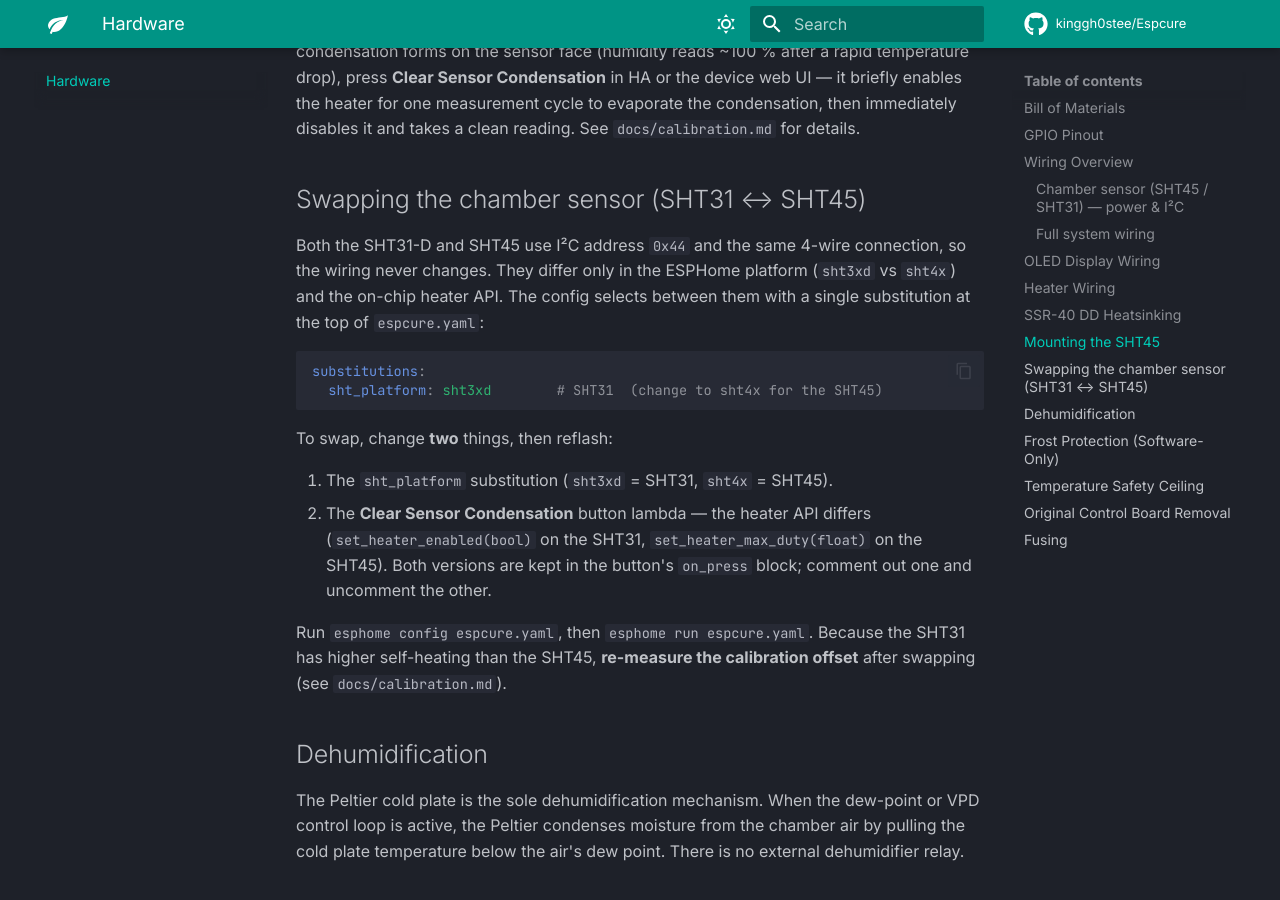
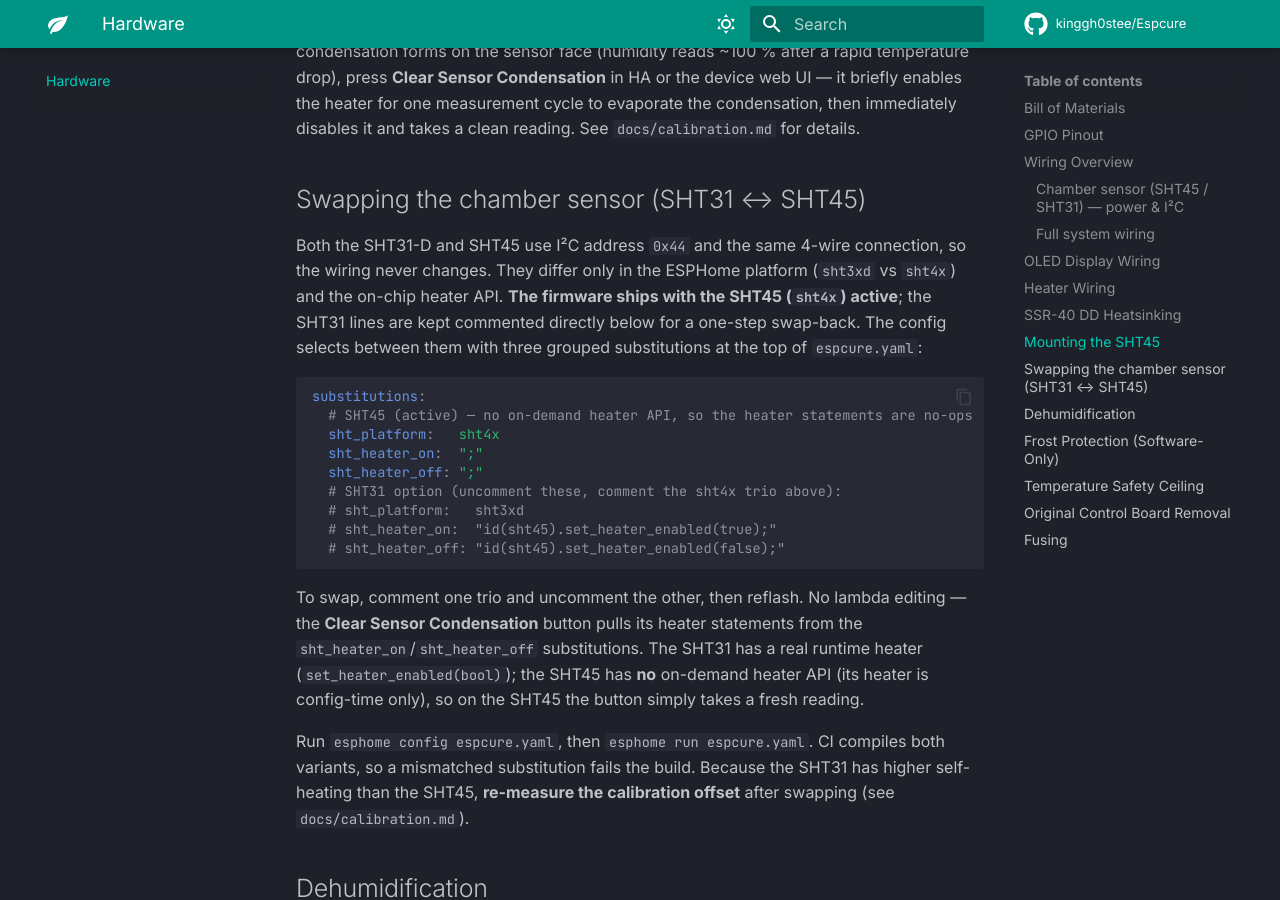
Before and after one commit to kinggh0stee/Espcure, an MkDocs documentation site: the page built from docs/hardware.md, in a window 1280 px wide and 900 px high, scrolled down 6720 px. Built offline with MkDocs 1.6.1 and Material for MkDocs 9.7.7, drawn with Linux system fonts in a browser that asks for light colours; comment, search, counter and statistics services are not loaded.

Commit message:
feat(sensor): default to SHT45 (sht4x), bump fw_version to 1.3.0
Switch the active chamber sensor to the SHT45 (sht4x) with no-op heater
substitutions (the sht4x platform has no on-demand heater API). Keep the
SHT31 (sht3xd) as a supported option, commented inline directly below the
active lines for a one-step swap-back. Bump fw_version 1.2.0 -> 1.3.0.

Also correct stale docs that described a non-existent SHT45 runtime heater
method (set_heater_max_duty) and the old lambda-comment swap mechanism —
the swap is substitution-based and the SHT45 has no runtime heater API.

Co-Authored-By: Claude Opus 4.8 <noreply@anthropic.com>
Claude-Session: https://claude.ai/code/session_01Gj1s5bqcQ3JQvevnXJtJMP

````diff
--- a/docs/hardware.md
+++ b/docs/hardware.md
@@ -134,19 +134,23 @@ The SHT45 on-chip heater is **off during normal operation** (`heater_max_duty: 0
 
 ## Swapping the chamber sensor (SHT31 ↔ SHT45)
 
-Both the SHT31-D and SHT45 use I²C address `0x44` and the same 4-wire connection, so the wiring never changes. They differ only in the ESPHome platform (`sht3xd` vs `sht4x`) and the on-chip heater API. The config selects between them with a single substitution at the top of `espcure.yaml`:
+Both the SHT31-D and SHT45 use I²C address `0x44` and the same 4-wire connection, so the wiring never changes. They differ only in the ESPHome platform (`sht3xd` vs `sht4x`) and the on-chip heater API. **The firmware ships with the SHT45 (`sht4x`) active**; the SHT31 lines are kept commented directly below for a one-step swap-back. The config selects between them with three grouped substitutions at the top of `espcure.yaml`:
 
 ```yaml
 substitutions:
-  sht_platform: sht3xd        # SHT31  (change to sht4x for the SHT45)
+  # SHT45 (active) — no on-demand heater API, so the heater statements are no-ops
+  sht_platform:   sht4x
+  sht_heater_on:  ";"
+  sht_heater_off: ";"
+  # SHT31 option (uncomment these, comment the sht4x trio above):
+  # sht_platform:   sht3xd
+  # sht_heater_on:  "id(sht45).set_heater_enabled(true);"
+  # sht_heater_off: "id(sht45).set_heater_enabled(false);"
 ```
 
-To swap, change **two** things, then reflash:
+To swap, comment one trio and uncomment the other, then reflash. No lambda editing — the **Clear Sensor Condensation** button pulls its heater statements from the `sht_heater_on`/`sht_heater_off` substitutions. The SHT31 has a real runtime heater (`set_heater_enabled(bool)`); the SHT45 has **no** on-demand heater API (its heater is config-time only), so on the SHT45 the button simply takes a fresh reading.
 
-1. The `sht_platform` substitution (`sht3xd` = SHT31, `sht4x` = SHT45).
-2. The **Clear Sensor Condensation** button lambda — the heater API differs (`set_heater_enabled(bool)` on the SHT31, `set_heater_max_duty(float)` on the SHT45). Both versions are kept in the button's `on_press` block; comment out one and uncomment the other.
-
-Run `esphome config espcure.yaml`, then `esphome run espcure.yaml`. Because the SHT31 has higher self-heating than the SHT45, **re-measure the calibration offset** after swapping (see `docs/calibration.md`).
+Run `esphome config espcure.yaml`, then `esphome run espcure.yaml`. CI compiles both variants, so a mismatched substitution fails the build. Because the SHT31 has higher self-heating than the SHT45, **re-measure the calibration offset** after swapping (see `docs/calibration.md`).
 
 ## Dehumidification
 
````
Also changed, not shown: CHANGELOG.md (+3 -0 lines), docs/calibration.md (+2 -2 lines), espcure.yaml (+12 -5 lines).
